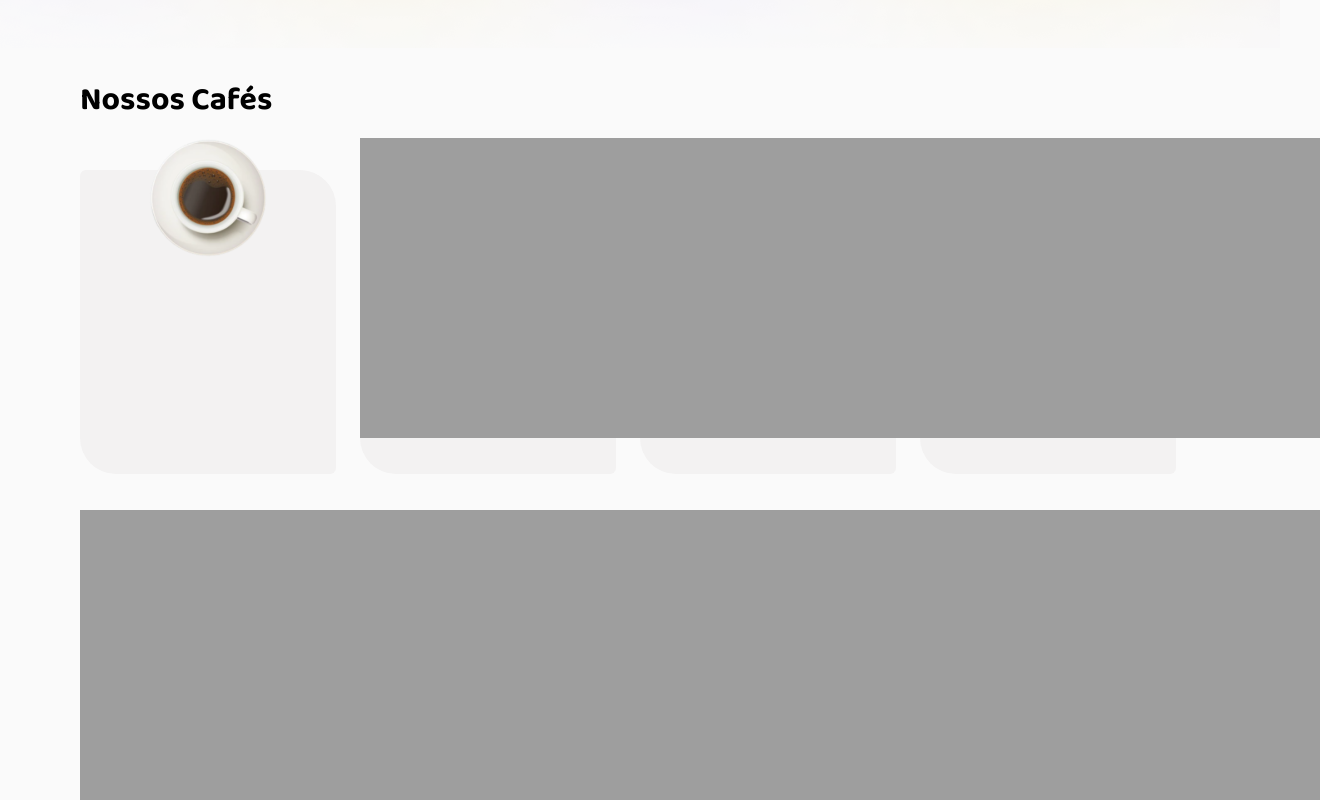
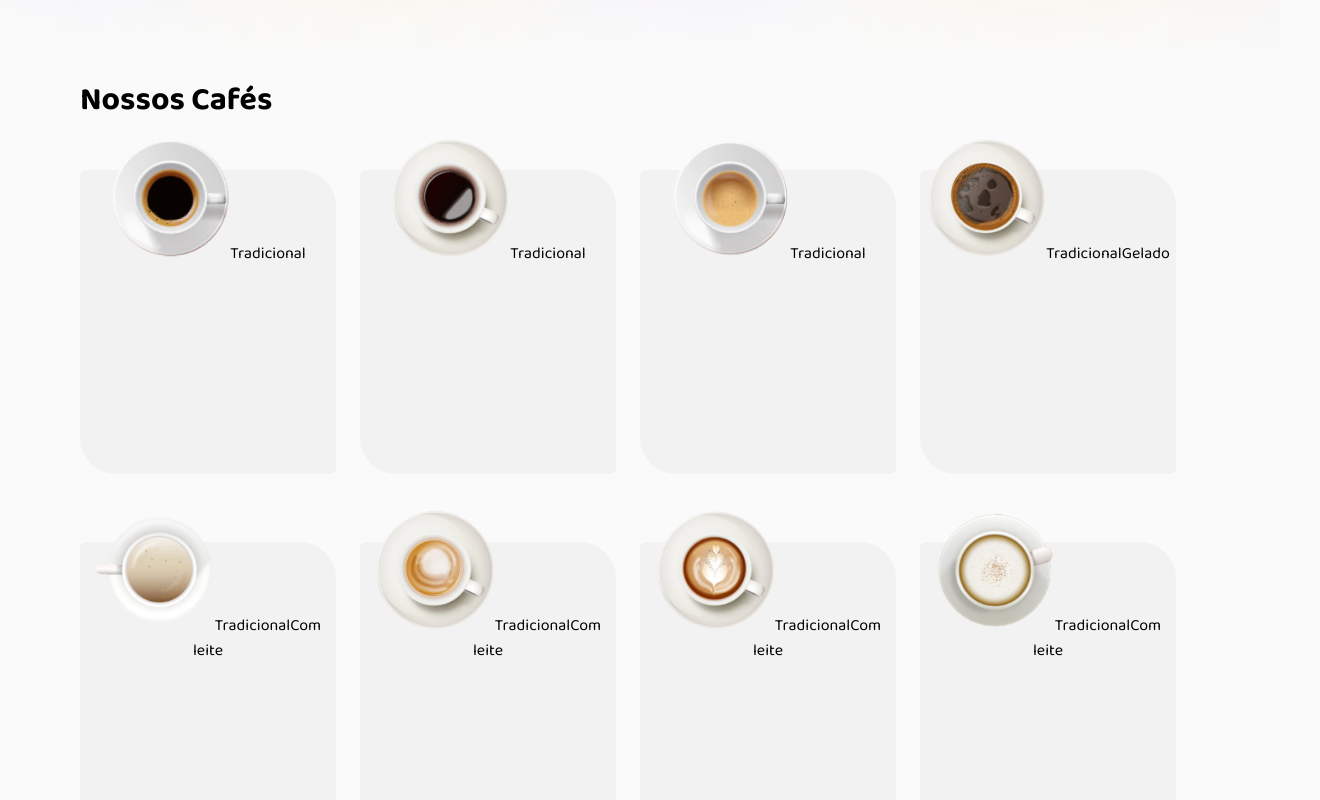
Before and after one commit to alexbruno10/coffee-delivery, a React (Vite) app: page / in a window 1280 px wide. Shown: the part 600-1400 px from the top of the page, 1320 px wide, since content can reach past the window. Built offline with nearby package versions, Linux system fonts and the light colour scheme.

Commit message:
Setting Coffee Card

```diff
--- a/src/components/CoffeeCard/index.tsx
+++ b/src/components/CoffeeCard/index.tsx
@@ -1,15 +1,20 @@
 import { CardContainer } from "./styles";
-import img from '../../assets/coffee/arabe.svg'
+
 
 interface CoffeeCardProps {
-    type: string;
+    title: string,
+    price: number,
+    description: string,
+    specifications: string[] | undefined,
+    image: string
 }
 
-export default function CoffeeCard({type}: CoffeeCardProps) {
+export default function CoffeeCard({title, price, description, specifications, image}: CoffeeCardProps) {
     return (
         <>
         <CardContainer>
-        <img src={`http://localhost:5173/src/assets/coffee/${type}.svg`} alt="" />
+        <img src={`http://localhost:5173/src/assets/coffee/${image}`} alt="" />
+        <span>{specifications}</span>
         </CardContainer>
         </>
     )
--- a/src/components/CoffeeCard/styles.ts
+++ b/src/components/CoffeeCard/styles.ts
@@ -13,8 +13,5 @@ export const CardContainer = styled.div`
         margin-top: -2rem;
     }
 
-    > div {
-        background-image: ${() => `url(http://localhost:5173/src/assets/coffee/arabe.svg)`};
-    }
 
 `
--- a/src/components/CoffeeList/index.tsx
+++ b/src/components/CoffeeList/index.tsx
@@ -1,19 +1,22 @@
 import CoffeeCard from "../CoffeeCard";
 import { CoffeeListContainer } from "./styles";
+import { products } from '../../../db.json'
 
 export default function CoffeeList() {
     return (
         <CoffeeListContainer>
             <span>Nossos Cafés</span>
             <div>
-                <CoffeeCard type="arabe"/>
-                <CoffeeCard type="Ola"/>
-                <CoffeeCard type="Ola"/>
-                <CoffeeCard type="Ola"/>
-                <CoffeeCard type="Ola"/>
-                <CoffeeCard type="Ola"/>
-                <CoffeeCard type="Ola"/>
-                <CoffeeCard type="Ola"/>
+                {products.map(products => (
+                    <CoffeeCard key={products.id}
+                    title={products.title}
+                    image={products.image}
+                    price={products.price}
+                    description={products.description}
+                    specifications={products.specifications}
+                    />
+                ))}
+
             </div>
         </CoffeeListContainer>
     )
```
Also changed, not shown: db.json (renamed from server.json, +11 -11 lines).
